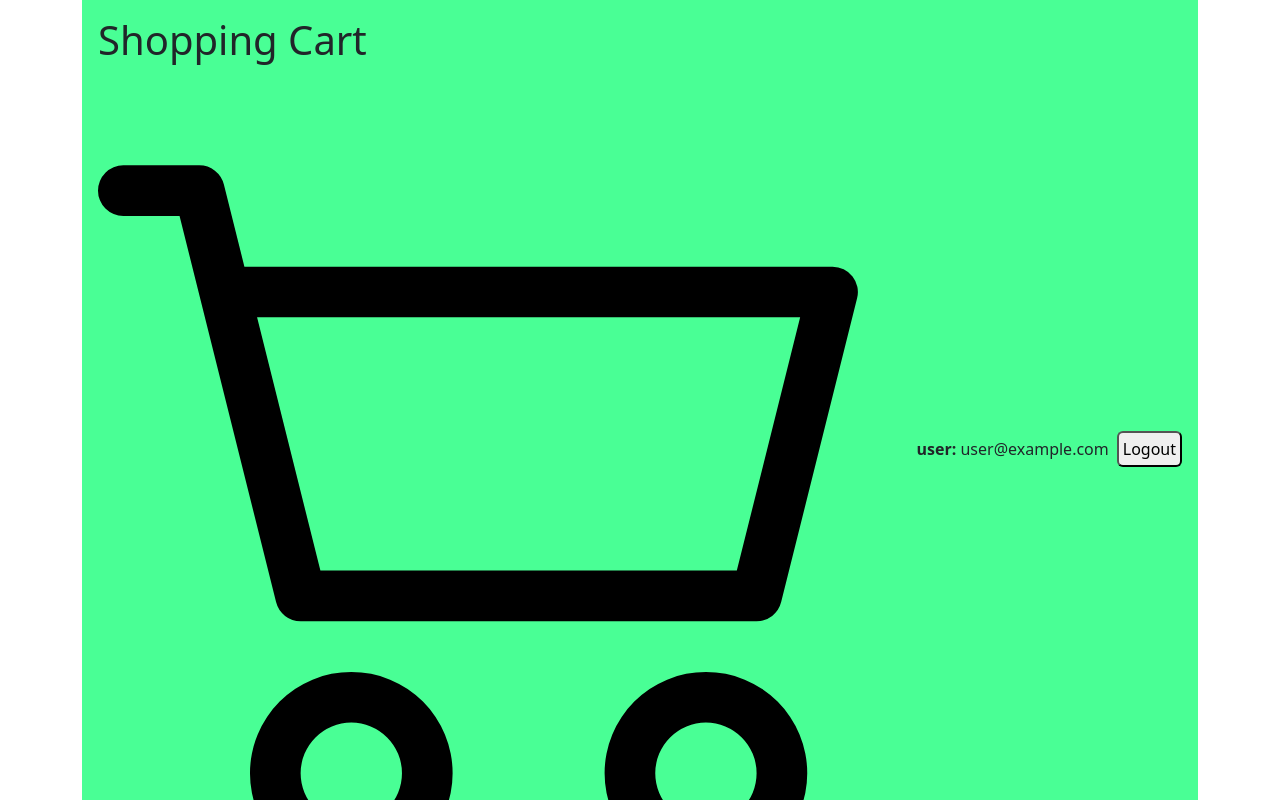
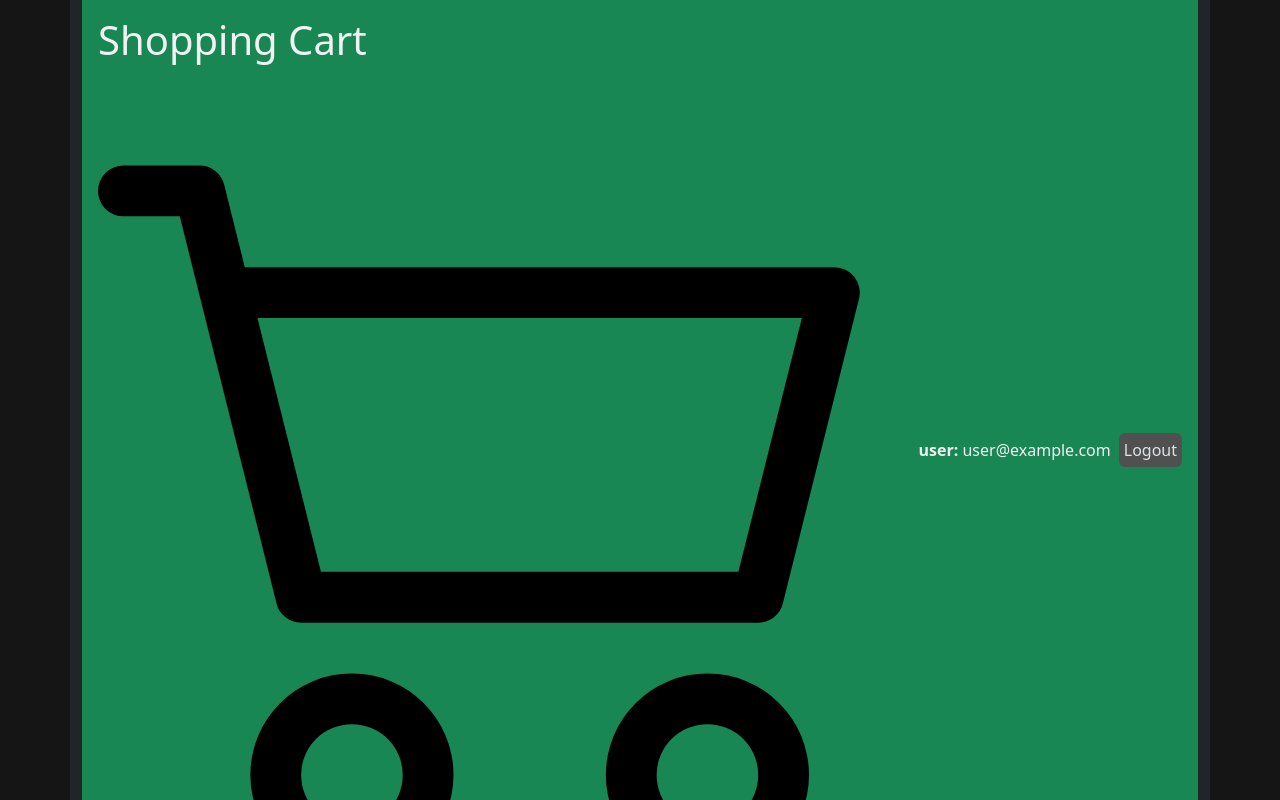
Before and after one commit to Alexandre-CES/Shopping-cart, a React (Create React App) app in the folder my-app/: page /cart in a window 1280 px wide. Shown: the top 800 px of the page. Built offline with nearby package versions, Linux system fonts and the light colour scheme; no server answers; sample sign-in values are in the browser's storage.

Commit message:
feat: default dark theme

```diff
--- a/my-app/src/Components/Header/header.tsx
+++ b/my-app/src/Components/Header/header.tsx
@@ -27,12 +27,12 @@ export default function Header(){
     }
 
     return(
-        <header className='d-flex p-3'>
+        <header className='header-dark d-flex p-3 bg-success'>
             <div className='col justify-content-center'>
                 <h1>Shopping Cart <Icon.Cart2/></h1>
             </div>
             <div className='d-flex flex-row-reverse align-items-center'>
-                <button onClick={logout} className='rounded p-1'>Logout</button>
+                <button onClick={logout} className='btn rounded p-1'>Logout</button>
                 <p className='my-0 mx-2'><strong>user: </strong>{user?.email}</p>
             </div>
         </header>
--- a/my-app/src/Pages/Cart/cart.tsx
+++ b/my-app/src/Pages/Cart/cart.tsx
@@ -68,7 +68,7 @@ export default function Cart(){
     }
 
     return(
-        <div className="container">
+        <div className="container bg-dark" data-bs-theme="dark">
 
             <Header/>
             <nav className="mt-5">
@@ -89,7 +89,7 @@ export default function Cart(){
                                     <div key={product.id} className="row card m-3">
                                         <div className="row">
                                             <div className="col col-md-4 d-flex align-items-center">
-                                                <img src={product.image} className="img-fixed-size img-fluid rounded-start"/>
+                                                <img src={product.image} className="img-fixed-size img-fluid rounded-start rounded"/>
                                             </div>
                                             <div className="col-md-8">
                                                 <div className="card-body">
--- a/my-app/src/Pages/Home/home.tsx
+++ b/my-app/src/Pages/Home/home.tsx
@@ -35,7 +35,7 @@ export default function Home(){
   }
 
   return (
-    <div className='container'>
+    <div className='container bg-dark' data-bs-theme="dark">
 
       <Header/>
       <main>
@@ -48,15 +48,15 @@ export default function Home(){
               products.map((product)=>{
                 return(
                   <div key={product.id} className='col-md-4 mb-4'>
-                      <div className='card'>
+                      <div className='card h-100'>
 
                           <img className='img-fixed-size img-fluid w-100 img-thumbnail rounded' src={product.image}/>
 
-                          <div className='card-body'>
+                          <div className='card-body row'>
                               <h3 className='card-title'>{product.price}$</h3>
                               <p>{product.title}</p>
                               <Link to={'/product/'+product.id} target='_blank' className="card-link text-secondary">More</Link>
-                              <button className='btn btn-primary mx-2' onClick={()=>addToCart(product)}><Icon.Cart2/></button>
+                              <button className='btn btn-primary' onClick={()=>addToCart(product)}><Icon.Cart2/></button>
                           </div>
                       </div>
                   </div>
--- a/my-app/src/style.css
+++ b/my-app/src/style.css
@@ -1,3 +1,23 @@
+
+body{
+  background-color: #151515;
+}
+
+header.header-dark {
+  background-color: #198754;
+  color: rgb(241, 241, 241);
+}
+
+header.header-dark button{
+  background-color: rgb(80, 80, 80);
+  transition: .5s ease;
+}
+
+header.header-dark button:hover{
+  background-color: rgb(95, 95, 95);
+  transform: scale(1.1);
+}
+
 ul{
   list-style-type: none;
   text-align: center;
@@ -19,10 +39,6 @@ ul{
   align-items: center;
 }
 
-header{
-  background-color: #49ff95;
-}
-
 section#cart h2{
   font-size:2em;
 }
```
